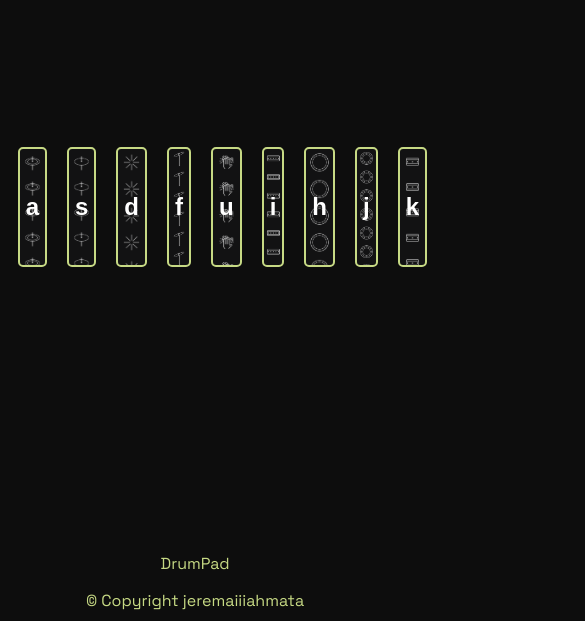
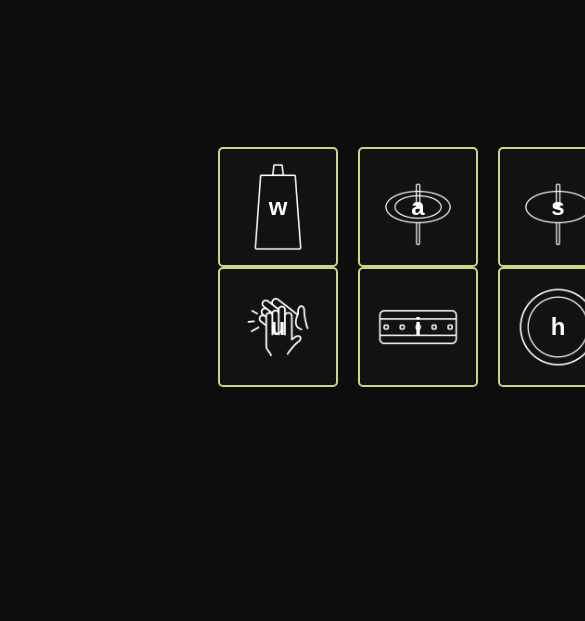
Before and after one commit to jeremaiiiahmata/DrumPad, a plain HTML site: page index.html in a window 390 px wide. Shown: the part 223-844 px from the top of the page, 585 px wide, since content can reach past the window. Drawn offline with nearby package versions, Linux system fonts and the light colour scheme.

Commit message:
Added responsiveness

```diff
--- a/style.css
+++ b/style.css
@@ -126,3 +126,15 @@ button {
     background-color:#C6D984;
 
 }
+
+@media screen and (max-width:1300px){
+
+    .container {
+
+        margin-left: 150px;
+        width: 800px;
+        flex-wrap: wrap;
+
+    }
+
+}
```
